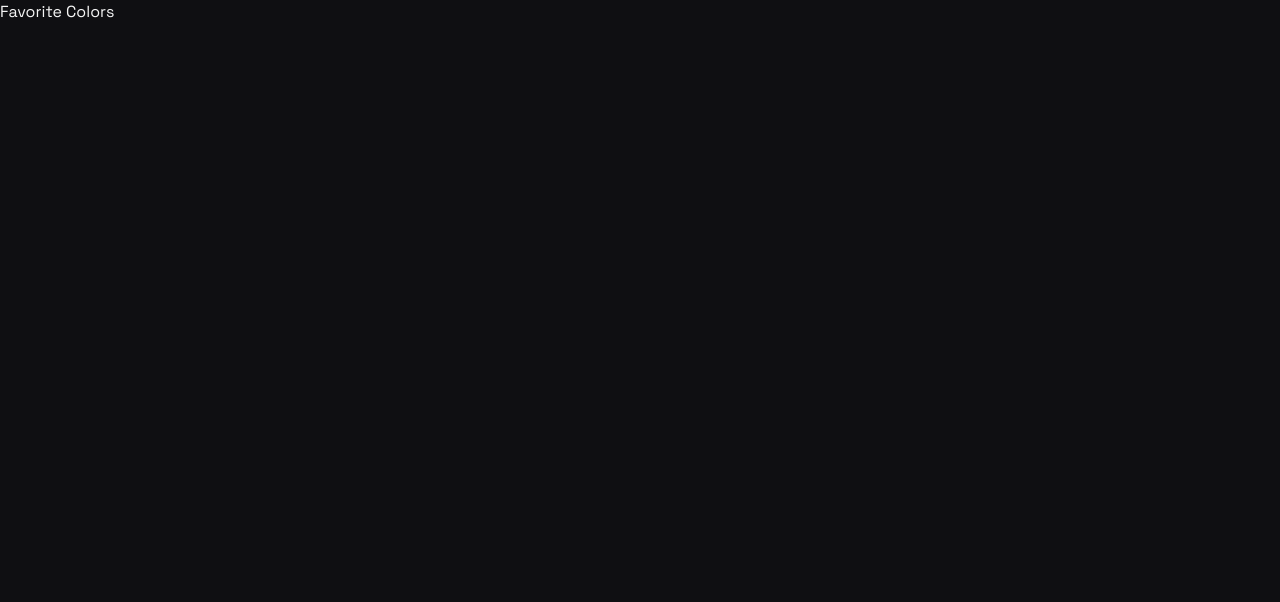
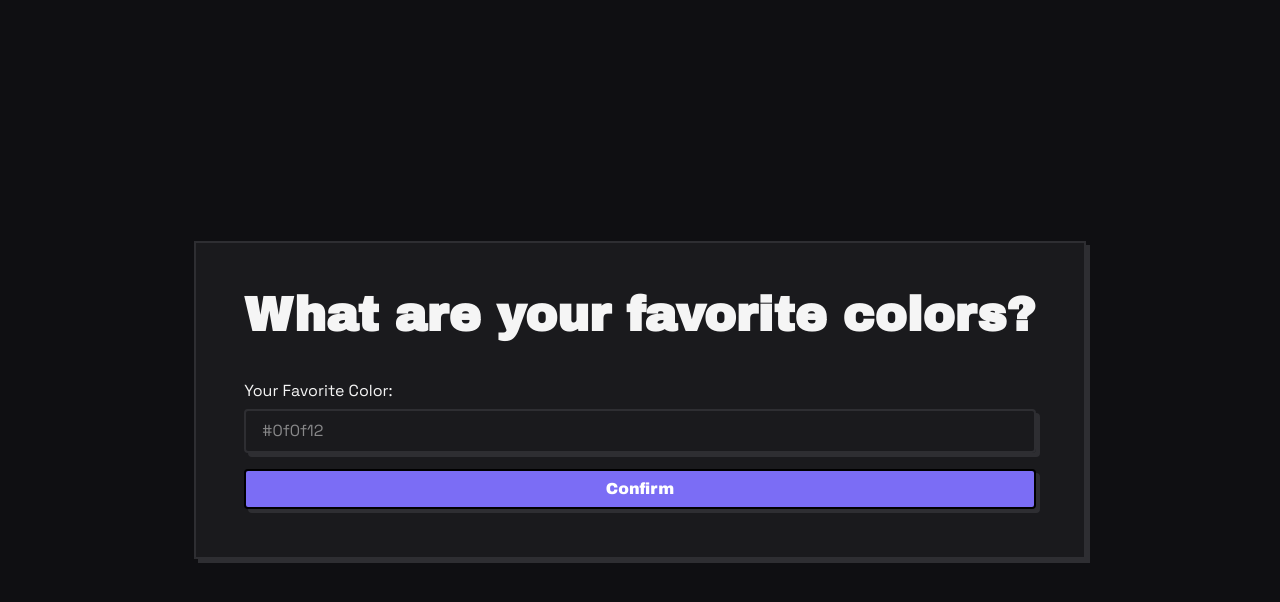
Before and after one commit to marco-vidali/soundscape, a React (Vite) app: page /colors/favorite in a window 1280 px wide. Shown: the top 602 px of the page. Built offline with nearby package versions, Linux system fonts and the light colour scheme; no server answers.

Commit message:
Create FavoriteColorsForm

```diff
--- /dev/null
+++ b/src/features/colors/FavoriteColorsCard.tsx
@@ -0,0 +1,22 @@
+import FavoriteColorsForm from "./FavoriteColorsForm";
+import ResponsiveCard from "@/ui/atoms/ResponsiveCard";
+import FavoriteColorsTitle from "./FavoriteColorsTitle";
+
+import { Card } from "@/ui/atoms/Card";
+
+const FavoriteColorsCard = () => {
+    return (
+        <ResponsiveCard>
+            <Card.Header>
+                <Card.Title>
+                    <FavoriteColorsTitle />
+                </Card.Title>
+            </Card.Header>
+            <Card.Content>
+                <FavoriteColorsForm />
+            </Card.Content>
+        </ResponsiveCard>
+    );
+};
+
+export default FavoriteColorsCard;
--- /dev/null
+++ b/src/features/colors/FavoriteColorsForm.tsx
@@ -0,0 +1,34 @@
+import InputWithLabel from "@/ui/molecules/InputWithLabel";
+import SubmitButton from "@/ui/molecules/SubmitButton";
+
+import { useForm, type FieldValues, type SubmitHandler } from "react-hook-form";
+
+const FavoriteColorsForm = () => {
+    const {
+        handleSubmit,
+        register,
+        formState: { errors },
+    } = useForm();
+
+    const onSubmit: SubmitHandler<FieldValues> = (formData) => {
+        console.log(formData);
+    };
+
+    return (
+        <form onSubmit={handleSubmit(onSubmit)} className="flex flex-col gap-4">
+            <InputWithLabel
+                label="Your Favorite Color:"
+                type="text"
+                placeholder="#0f0f12"
+                errors={errors.favoriteColor}
+                {...register("favoriteColor", {
+                    required: "Your favorite color is required",
+                })}
+            />
+
+            <SubmitButton text="Confirm" isPending={false} />
+        </form>
+    );
+};
+
+export default FavoriteColorsForm;
--- /dev/null
+++ b/src/features/colors/FavoriteColorsTitle.tsx
@@ -0,0 +1,7 @@
+import { Text } from "@/ui/atoms/Text";
+
+const FavoriteColorsTitle = () => {
+    return <Text as="h1">What are your favorite colors?</Text>;
+};
+
+export default FavoriteColorsTitle;
--- a/src/pages/FavoriteColors.tsx
+++ b/src/pages/FavoriteColors.tsx
@@ -1,5 +1,12 @@
+import FavoriteColorsCard from "@/features/colors/FavoriteColorsCard";
+import FullScreenCenter from "@/ui/atoms/FullScreenCenter";
+
 const FavoriteColors = () => {
-    return <h1>Favorite Colors</h1>;
+    return (
+        <FullScreenCenter>
+            <FavoriteColorsCard />
+        </FullScreenCenter>
+    );
 };
 
 export default FavoriteColors;
```
